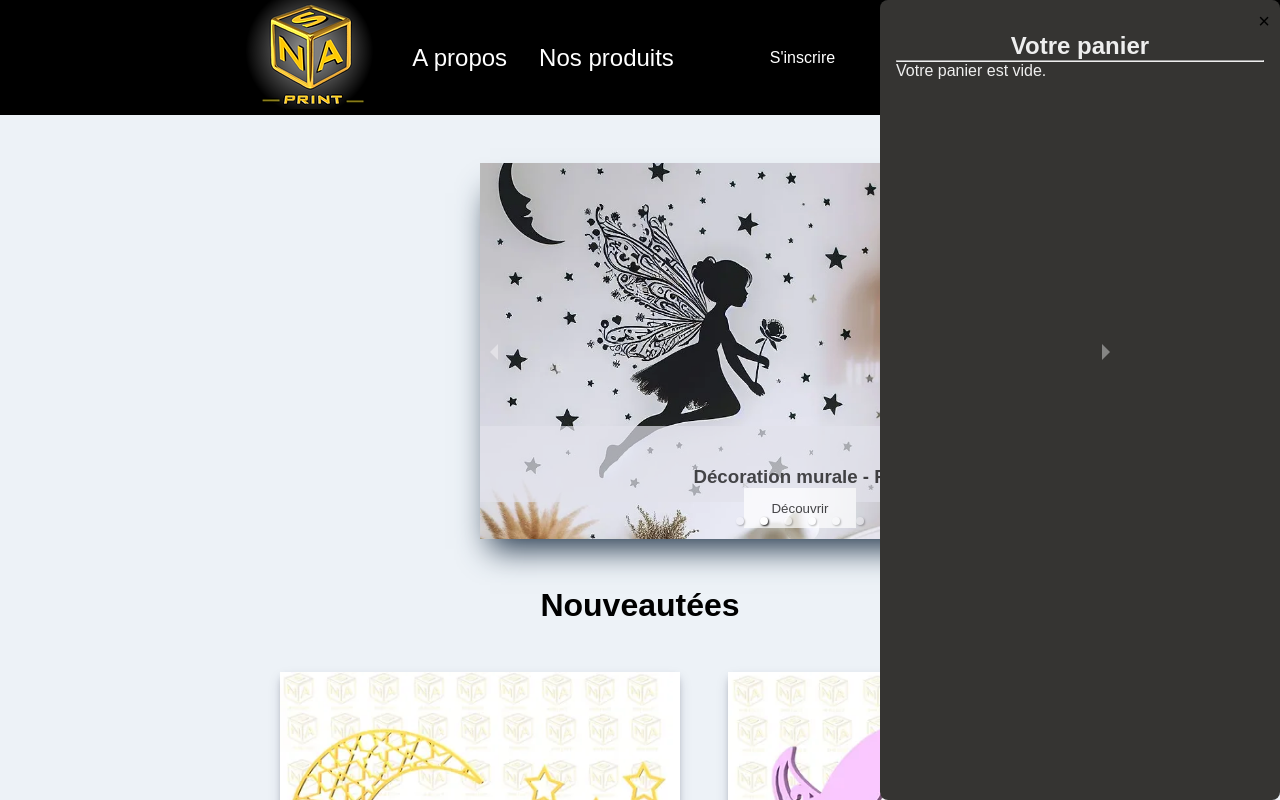
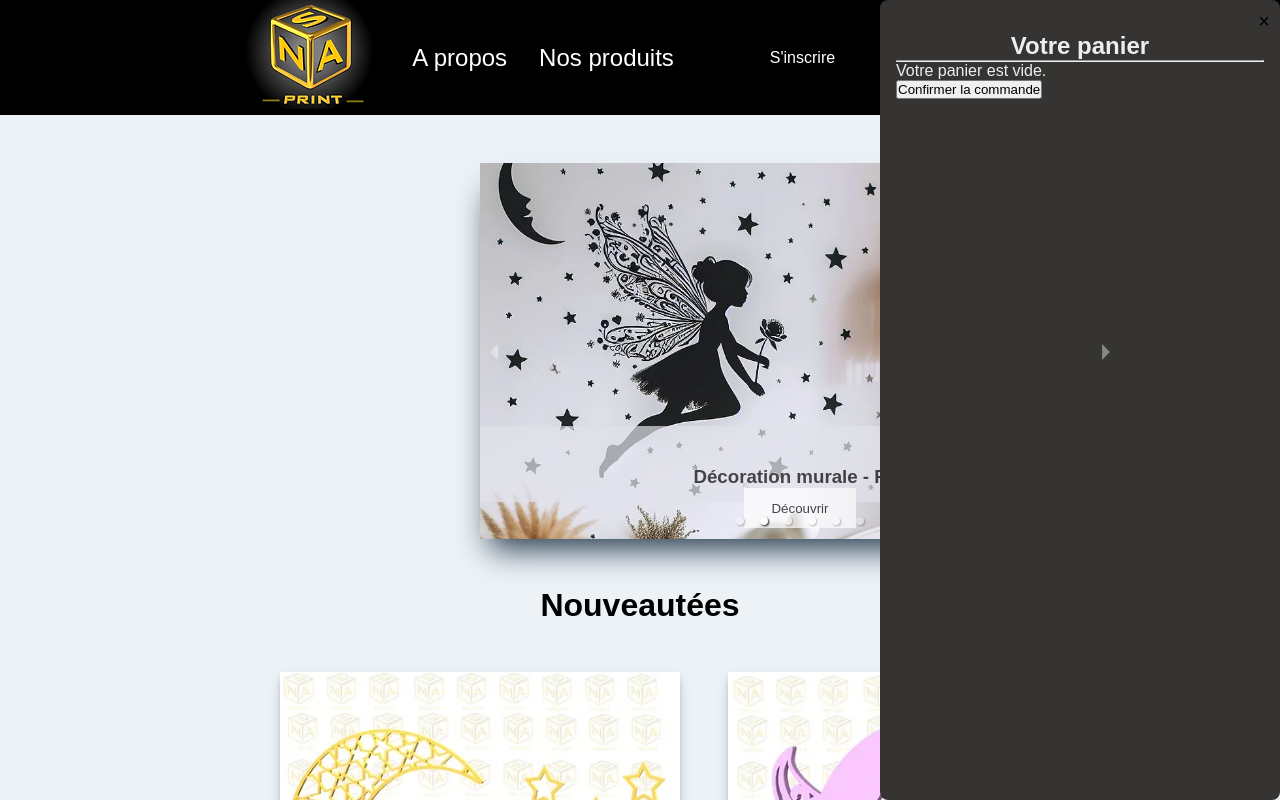
Before and after one commit to AbdelDjalilH/NasPrint_V2, a React (Vite) app in the folder frontend/: page / in a window 1280 px wide. Both pictures are taken after a click on the element 1015 px from the left and 57 px from the top of the page. Shown: the top 800 px of the page. Built offline with nearby package versions, Linux system fonts and the light colour scheme.

Commit message:
panier fonctionne les infos vont bien dans les tables de la bdd mais delete ne fonctionne que pour la table cart_product

```diff
--- a/frontend/src/components/CartModal.jsx
+++ b/frontend/src/components/CartModal.jsx
@@ -6,13 +6,9 @@ import "../styles/cartModal.css";
 export default function CartModal({ isOpen, onClose, productDetails }) {
   const { addItem, removeItem, items, emptyCart } = useCart();
   const [quantity, setQuantity] = useState(1);
+  const [quantityById, setQuantityById] = useState({});
 
   if (!isOpen) return null;
-
-  const totalPrice = items.reduce(
-    (acc, item) => acc + item.price * item.quantity,
-    0
-  );
 
   const handleConfirm = async () => {
     if (productDetails) {
@@ -21,17 +17,58 @@ export default function CartModal({ isOpen, onClose, productDetails }) {
         product_name: productDetails.product_name,
         price: productDetails.price,
         quantity,
-        image_url: productDetails.image_url, // Ajoutez l'URL de l'image au produit
+        image_url: productDetails.image_url,
       });
+
+      // Mise à jour de quantityById avec la quantité du produit ajouté
+      setQuantityById((prevQuantities) => ({
+        ...prevQuantities,
+        [productDetails.id]: quantity,
+      }));
 
       try {
         await addToCart(productDetails.id, quantity);
-        console.log("Produit ajouté à la base de données.");
+        console.log("Produit ajouté au panier.");
       } catch (error) {
         console.error("Erreur lors de l'ajout au panier :", error);
       }
 
       onClose();
+    }
+  };
+
+  const removeFromCart = async (cartId, productId) => {
+    try {
+      const response = await axios.delete(
+        `${import.meta.env.VITE_API_URL}/cart_product/${cartId}/${productId}`
+      );
+      console.log("Réponse de suppression :", response.data);
+    } catch (error) {
+      console.error(
+        "Erreur lors de la suppression dans la base de données :",
+        error.response ? error.response.data : error.message
+      );
+      throw new Error(
+        "Erreur lors de la suppression du panier dans la base de données"
+      );
+    }
+  };
+
+  const handleRemove = async (productId) => {
+    removeItem(productId);
+
+    // Supprime également la quantité du produit retiré de quantityById
+    setQuantityById((prevQuantities) => {
+      const updatedQuantities = { ...prevQuantities };
+      delete updatedQuantities[productId];
+      return updatedQuantities;
+    });
+
+    try {
+      await removeFromCart(1, productId);
+      console.log("Produit supprimé de la base de données.");
+    } catch (error) {
+      console.error("Erreur lors de la suppression du panier :", error);
     }
   };
 
@@ -53,33 +90,50 @@ export default function CartModal({ isOpen, onClose, productDetails }) {
     }
   };
 
-  const handleRemove = async (productId) => {
-    removeItem(productId);
+  const createOrderAndPayment = async () => {
+    const now = new Date();
+    const mysqlFormattedDate = now.toISOString().slice(0, 19).replace("T", " "); // YYYY-MM-DD HH:MM:SS
+
+    const totalAmount = items.reduce(
+      (acc, item) =>
+        acc + item.price * (quantityById[item.id] || item.quantity),
+      0
+    );
 
     try {
-      await removeFromCart(1, productId);
-      console.log("Produit supprimé de la base de données.");
+      const paymentResponse = await axios.post(
+        `${import.meta.env.VITE_API_URL}/payments`,
+        {
+          rising: totalAmount,
+          payment_date: mysqlFormattedDate,
+          payment_mean: "carte",
+          payment_status: "en cours",
+          user_id: 1,
+        }
+      );
+
+      await axios.post(`${import.meta.env.VITE_API_URL}/orders`, {
+        user_id: 1,
+        payment_id: paymentResponse.data.id,
+        address_id: 1,
+        order_date: mysqlFormattedDate,
+        order_status: "en cours",
+        total_rising: totalAmount,
+      });
+
+      console.log("Nouvelle commande et paiement créés.");
     } catch (error) {
-      console.error("Erreur lors de la suppression du panier :", error);
+      console.error(
+        "Erreur lors de la création de la commande et du paiement :",
+        error
+      );
     }
   };
 
-  const removeFromCart = async (cartId, productId) => {
-    try {
-      const response = await axios.delete(
-        `${import.meta.env.VITE_API_URL}/cart_product/${cartId}/${productId}`
+  const totalPrice = items.reduce(
+    (acc, item) => acc + item.price * (quantityById[item.id] || item.quantity),
+    0
   );
-      console.log("Réponse de suppression :", response.data);
-    } catch (error) {
-      console.error(
-        "Erreur lors de la suppression dans la base de données :",
-        error.response ? error.response.data : error.message
-      );
-      throw new Error(
-        "Erreur lors de la suppression du panier dans la base de données"
-      );
-    }
-  };
 
   return (
     <div className="modal-overlay">
@@ -92,7 +146,11 @@ export default function CartModal({ isOpen, onClose, productDetails }) {
 
         {items.length > 0 ? (
           <div>
-            {items.map((item) => (
+            {items.map((item) => {
+              const itemQuantity = quantityById[item.id] || item.quantity;
+              const subtotal = item.price * itemQuantity; // Calcul du sous-total
+
+              return (
                 <div key={item.id} className="product-cart-data">
                   <img
                     src={item.image_url}
@@ -101,8 +159,8 @@ export default function CartModal({ isOpen, onClose, productDetails }) {
                   />
                   <p>{item.product_name}</p>
                   <p>Prix unitaire : {item.price} €</p>
-                <p>Quantité : {item.quantity}</p>
-                <p>Sous-total : {item.price * item.quantity} €</p>
+                  <p>Quantité : {itemQuantity}</p>
+                  <p>Sous-total : {subtotal} €</p>
                   <button
                     className="remove-btn"
                     onClick={() => handleRemove(item.id)}
@@ -111,7 +169,8 @@ export default function CartModal({ isOpen, onClose, productDetails }) {
                   </button>
                   <hr />
                 </div>
-            ))}
+              );
+            })}
             <h3>Total : {totalPrice} €</h3>
           </div>
         ) : (
@@ -123,6 +182,10 @@ export default function CartModal({ isOpen, onClose, productDetails }) {
             Vider le panier
           </button>
         )}
+
+        <button className="confirm-order-btn" onClick={createOrderAndPayment}>
+          Confirmer la commande
+        </button>
 
         {productDetails && (
           <div>
```
Lines whose indentation alone changed are shown as unchanged.
